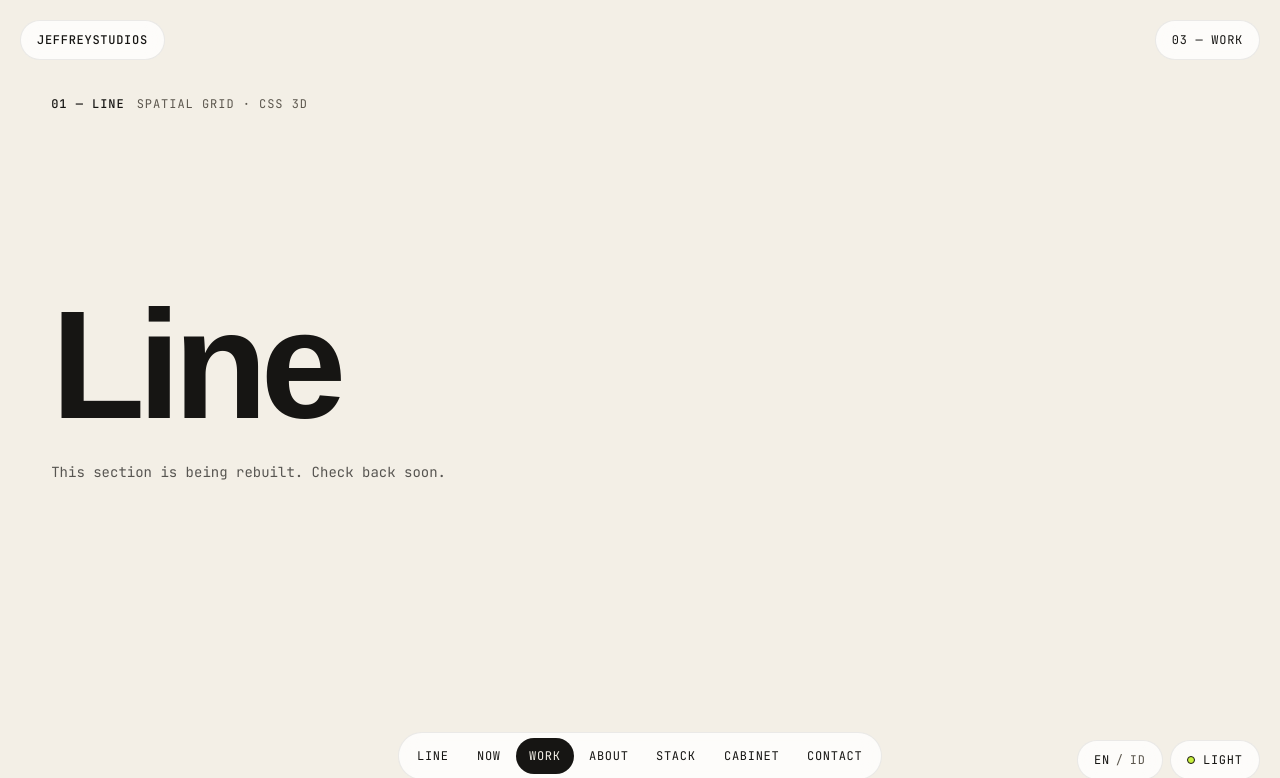
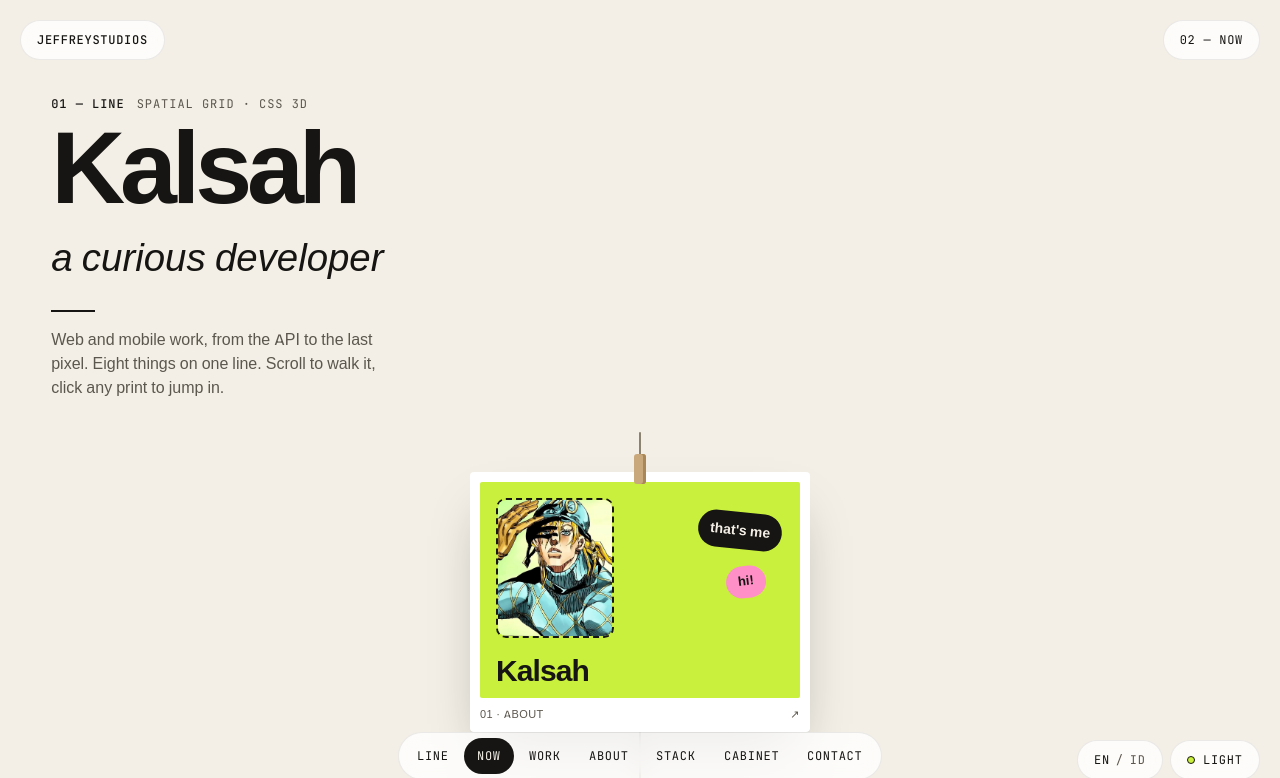
Before and after one commit to jieffrey/Jeffrey, a Next.js app: page /en in a window 1280 px wide. Shown: the top 778 px of the page. Built offline with nearby package versions, Linux system fonts and the light colour scheme.

Commit message:
feat: mount The Line on the home page

```diff
--- a/app/[locale]/page.tsx
+++ b/app/[locale]/page.tsx
@@ -3,18 +3,22 @@ import { useTranslations } from "next-intl";
 import { setRequestLocale } from "next-intl/server";
 import type { Locale } from "next-intl";
 import Section from "@/common/components/section/Section";
+import TheLine from "@/modules/line/components/TheLine";
 import { SECTIONS, type SectionId } from "@/lib/sections";
 
 /** Surface per section until each one is built in its own phase. */
-const SURFACES: Record<SectionId, string> = {
-  line: "bg-paper text-ink",
-  now: "bg-night text-paper-static",
+const SURFACES: Record<Exclude<SectionId, "line">, string> = {
+  now: "bg-night text-snow",
   work: "bg-paper text-ink",
   about: "bg-paper-2 text-ink",
   stack: "bg-paper text-ink",
   cabinet: "bg-paper-2 text-ink",
   contact: "bg-paper text-ink",
 };
+
+const PLACEHOLDERS = SECTIONS.map((s) => s.id).filter(
+  (id): id is Exclude<SectionId, "line"> => id !== "line",
+);
 
 export default function HomePage({
   params,
@@ -27,7 +31,8 @@ export default function HomePage({
 
   return (
     <>
-      {SECTIONS.map(({ id }) => (
+      <TheLine />
+      {PLACEHOLDERS.map((id) => (
         <Section key={id} id={id} className={SURFACES[id]}>
           <div className="my-auto max-w-3xl">
             <h2 className="font-display text-[clamp(3.5rem,12vw,10rem)] leading-[0.88] font-extrabold tracking-display">
```
